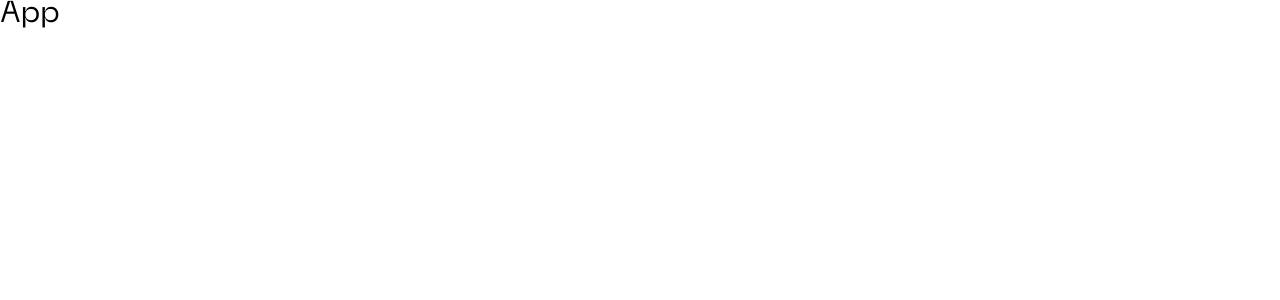
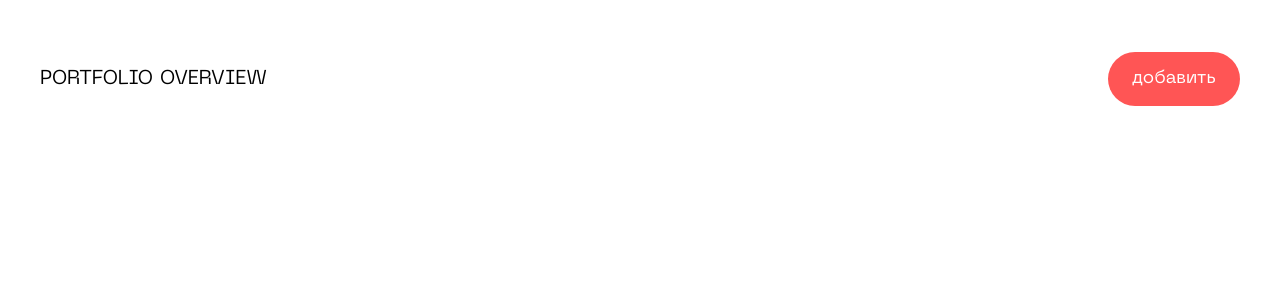
Before and after one commit to Alex-Nicalace/matrix, a React (Vite) app: page / in a window 1280 px wide. Shown: the top 300 px of the page. Built offline with nearby package versions, Linux system fonts and the light colour scheme.

Commit message:
App: usage Header

```diff
--- a/src/App.scss
+++ b/src/App.scss
@@ -1,3 +1,3 @@
 .app {
-  font-size: rem(30);
+  @include adaptiveValue('padding-block', 60, 40);
 }
--- a/src/App.tsx
+++ b/src/App.tsx
@@ -1,7 +1,12 @@
+import Header from './components/Header';
 import './App.scss';
 
 function App() {
-  return <div className="app">App</div>;
+  return (
+    <div className="app">
+      <Header />
+    </div>
+  );
 }
 
 export default App;
```
